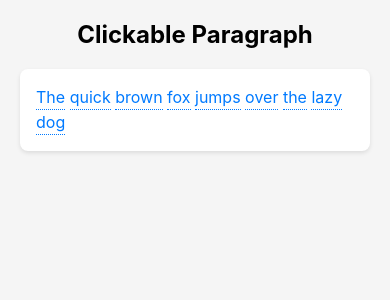
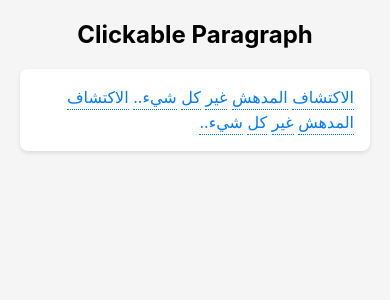
Before and after one commit to Saher-Anwar/Advanced_Quran_App, a React Native app in the folder frontend/: screen / in a window 390 px wide. Shown: the top 300 px of the page. Built offline with nearby package versions, Linux system fonts and the light colour scheme.

Commit message:
Added arabic language support

```diff
--- a/frontend/App.tsx
+++ b/frontend/App.tsx
@@ -1,14 +1,15 @@
 import React, { useRef } from 'react';
 import { View, StyleSheet, TouchableOpacity, Text } from 'react-native';
 import wordInfo from './src/mock_data/word_data';
-import ClickableWord from './src/components/ClickableWord';
 import ParagraphWithClickableWords from './src/components/ParagraphWithClickableWords';
+import { I18nManager } from 'react-native';
+import arabicWordInfo from './src/mock_data/arabic_word_data';
 
 const App = () => {
   return (
     <View style={styles.appContainer}>
       <Text style={styles.title}>Clickable Paragraph</Text>
-      <ParagraphWithClickableWords words={wordInfo} />
+      <ParagraphWithClickableWords words={arabicWordInfo} />
     </View>
   );
 }
--- a/frontend/src/components/ClickableWord.tsx
+++ b/frontend/src/components/ClickableWord.tsx
@@ -41,6 +41,7 @@ const styles = StyleSheet.create({
     fontSize: 16,
     color: '#007AFF',
     lineHeight: 24,
+    textAlign: 'right'
   },
   wordButtonSelected: {
     backgroundColor: '#007AFF',
--- a/frontend/src/components/ParagraphWithClickableWords.tsx
+++ b/frontend/src/components/ParagraphWithClickableWords.tsx
@@ -63,9 +63,10 @@ const styles = StyleSheet.create({
     elevation: 3,
   },
   paragraph: {
-    flexDirection: 'row',
+    flexDirection: 'row-reverse',
     flexWrap: 'wrap',
     lineHeight: 24,
+    textAlign: 'right'
   },
   space: {
     fontSize: 16,
--- a/frontend/src/components/SharedPopover.tsx
+++ b/frontend/src/components/SharedPopover.tsx
@@ -11,7 +11,10 @@ const SharedPopover = ({ word, anchorRef, isVisible, onClose }: SharedPopoverPro
       isVisible={isVisible}
       from={anchorRef as RefObject<View>}
       onRequestClose={onClose}
-      placement={PopoverPlacement.BOTTOM}>
+      placement={PopoverPlacement.BOTTOM}
+      displayArea={{ x: 0, y: 0, width: 1000, height: 1000 }}
+      popoverStyle={{ marginTop: 10 }}
+      >
       <View style={styles.popoverContent}>
         <Text style={styles.popoverTitle}>{word.word}</Text>
         <Text style={styles.popoverDefinition}>{word.definition}</Text>
@@ -32,30 +35,35 @@ const styles = StyleSheet.create({
     padding: 16,
     maxWidth: 300,
     backgroundColor: 'white',
+    direction: 'ltr'
   },
   popoverTitle: {
     fontSize: 18,
     fontWeight: 'bold',
     marginBottom: 8,
     color: '#333',
+    textAlign: 'left'
   },
   popoverDefinition: {
     fontSize: 14,
     marginBottom: 8,
     lineHeight: 20,
     color: '#666',
+    textAlign: 'left'
   },
   popoverType: {
     fontSize: 12,
     fontStyle: 'italic',
     color: '#888',
     marginBottom: 4,
+    textAlign: 'left'
   },
   popoverExample: {
     fontSize: 12,
     color: '#888',
     marginBottom: 12,
     fontStyle: 'italic',
+    textAlign: 'left'
   },
   closeButton: {
     backgroundColor: '#FF3B30',
--- /dev/null
+++ b/frontend/src/mock_data/arabic_word_data.ts
@@ -0,0 +1,74 @@
+import { WordInfo } from "../types/Word"
+
+const arabicWordInfo: WordInfo[] = [
+    {
+      id: 0,
+      word: "الاكتشاف",
+      definition: "The action or process of finding someone or something",
+      type: "noun",
+      example: "The discovery of penicillin revolutionized medicine."
+    },
+    {
+      id: 1,
+      word: "المدهش",
+      definition: "Causing surprise or wonder; remarkable",
+      type: "adjective",
+      example: "The amazing sunset painted the sky in brilliant colors."
+    },
+    {
+      id: 2,
+      word: "غير",
+      definition: "To a different degree; in a different way",
+      type: "verb",
+      example: "The new policy will change how we work."
+    },
+    {
+      id: 3,
+      word: "كل",
+      definition: "The whole quantity or extent of a particular group or thing",
+      type: "determiner"
+    },
+    {
+      id: 4,
+      word: "شيء..",
+      definition: "An object, entity, idea, or concept",
+      type: "noun",
+      example: "Every thing has its place in the universe."
+    },
+    {
+      id: 5,
+      word: "الاكتشاف",
+      definition: "The action or process of finding someone or something",
+      type: "noun",
+      example: "The discovery of penicillin revolutionized medicine."
+    },
+    {
+      id: 6,
+      word: "المدهش",
+      definition: "Causing surprise or wonder; remarkable",
+      type: "adjective",
+      example: "The amazing sunset painted the sky in brilliant colors."
+    },
+    {
+      id: 7,
+      word: "غير",
+      definition: "To a different degree; in a different way",
+      type: "verb",
+      example: "The new policy will change how we work."
+    },
+    {
+      id: 8,
+      word: "كل",
+      definition: "The whole quantity or extent of a particular group or thing",
+      type: "determiner"
+    },
+    {
+      id: 9,
+      word: "شيء..",
+      definition: "An object, entity, idea, or concept",
+      type: "noun",
+      example: "Every thing has its place in the universe."
+    }
+]
+
+export default arabicWordInfo
```
